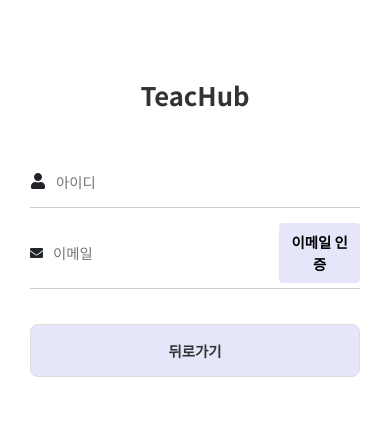
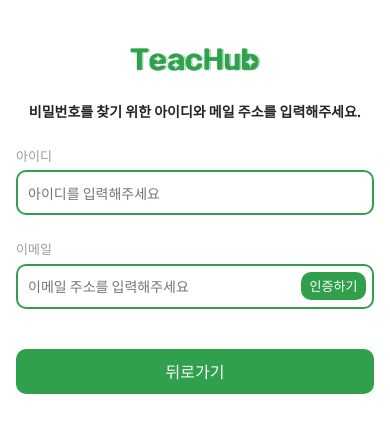
Before and after one commit to KoesJin/Daelim_LeeJaeSeok_TeamProJect, a React (Create React App) app: page /findpassword in a window 390 px wide. Shown: the top 432 px of the page. Built offline with nearby package versions, Linux system fonts and the light colour scheme.

Commit message:
비밀번호 찾기 디자인 변경 완료

```diff
--- a/src/css/LoginPage/FindPassword/FindPassword.module.css
+++ b/src/css/LoginPage/FindPassword/FindPassword.module.css
@@ -1,103 +1,277 @@
-.ScrollContainer {
-    height: 100vh;
+/* 기본 스타일 */
+.container {
+    height: 100vh; /* 변경: height에서 min-height로 */
+    display: flex;
+    flex-direction: column;
+    align-items: center;
+    padding: 3rem;
+    box-sizing: border-box; /* 패딩을 포함하여 크기 계산 */
     overflow-y: auto;
 }
 
-.FindPasswordBody {
-    display: flex;
-    flex-direction: column;
-    justify-content: flex-start;
-    align-items: center;
-    min-height: 100vh;
-    margin: 0;
-    width: 100%;
-    padding-top: 50px;
-    box-sizing: border-box;
+.logo {
+    width: 177px;
+    height: 30px;
+    object-fit: cover;
+    margin-bottom: 30px;
 }
 
-.container {
-    background: #fff;
-    padding: 30px 30px;
-    width: 100%;
-    max-width: 500px;
+.instructionText {
+    font-size: 1.125rem; /* 18px */
+    font-weight: 600;
     text-align: center;
-    box-sizing: border-box;
+    color: #242424;
+    margin-bottom: 40px;
 }
 
-.title {
-    font-size: 1.6rem;
-    margin-bottom: 50px;
-    color: #333;
-    font-weight: bold;
-    text-align: center;
+.backButton,
+.changeButton {
+    width: 100%;
+    max-width: 453px;
+    height: 55px;
+    margin-top: 20px;
+    border-radius: 10px;
+    background-color: #30a04d;
+    color: #fff;
+    font-weight: 500;
+    border: none;
+    cursor: pointer;
+    font-size: 1.25rem; /* 20px */
+    flex-shrink: 0; /* 추가: 요소가 줄어들지 않도록 설정 */
 }
 
 .form {
+    width: 100%;
+    max-width: 453px;
     display: flex;
     flex-direction: column;
-    width: 100%;
+    flex-shrink: 0; /* 추가: 폼이 줄어들지 않도록 설정 */
+}
+
+.formGroup {
     margin-bottom: 20px;
 }
 
-.inputContainer {
-    display: flex;
-    align-items: center;
-    border-bottom: 1px solid #ccc;
-    margin-bottom: 15px;
-    padding-bottom: 5px;
+.label {
+    font-size: 1rem; /* 16px */
+    color: #9d9d9d;
+    margin-bottom: 5px;
 }
 
-.inputContainer svg {
-    margin-right: 10px;
+.inputText,
+.inputTextWithButton {
+    width: 100%;
+    height: 55px;
+    border: 2px solid #30a04d;
+    border-radius: 10px;
+    padding: 0 10px;
+    box-sizing: border-box;
+    font-size: 1rem; /* 16px */
+    flex-shrink: 0; /* 추가 */
 }
 
-.signUpInput {
-    flex: 1;
-    padding: 10px 0;
-    border: none;
-    font-size: 0.9rem;
-    background-color: transparent;
-    color: #333;
-    box-shadow: none;
-    margin-right: 10px; /* 오른쪽 여백 추가 */
-}
-.signUpInput:focus {
-    outline: none;
+.inputWithButton {
+    position: relative;
 }
 
-.button {
-    padding: 15px;
-    background-color: #e6e6fa;
-    border: 1px solid #ddd;
-    border-radius: 8px;
-    font-size: 0.9rem;
-    font-weight: bold;
-    color: #333;
+.verifyButtonInside {
+    position: absolute;
+    top: 10px;
+    right: 10px;
+    width: 80px;
+    height: 35px;
+    border-radius: 10px;
+    background-color: #30a04d;
+    color: #fff;
+    font-size: 0.9375rem; /* 15px */
+    font-weight: 500;
+    border: none;
     cursor: pointer;
-    margin-top: 20px;
-    transition: background-color 0.3s ease;
+    flex-shrink: 0; /* 추가 */
 }
 
-.button:hover {
-    background-color: #d8bfd8;
-}
-.duplicateButton {
-    background-color: #e6e6fa;
-    border: none;
-    padding: 8px 12px;
-    font-size: 0.9rem;
-    font-weight: bold;
-    cursor: pointer;
-    border-radius: 4px;
-    margin-left: 10px; /* 왼쪽 여백 추가 */
-    transition: background-color 0.3s ease;
+.successMessage {
+    color: green;
+    font-size: 1rem; /* 16px */
+    margin-bottom: 20px;
+    flex-shrink: 0; /* 추가 */
 }
 
-.duplicateButton:hover {
-    background-color: #d8bfd8;
+/* 530px 이하 화면용 미디어 쿼리 */
+@media screen and (max-width: 530px) {
+    .container {
+        padding: 3rem 1.5rem;
+    }
+
+    .logo {
+        width: 140px;
+        height: auto;
+    }
+
+    .instructionText {
+        font-size: 1rem; /* 16px */
+        margin-bottom: 30px;
+    }
+
+    .backButton,
+    .changeButton,
+    .form {
+        width: 100%;
+    }
+
+    .backButton,
+    .changeButton {
+        height: 50px;
+        font-size: 1.125rem; /* 18px */
+    }
+
+    .inputText,
+    .inputTextWithButton {
+        height: 50px;
+        padding: 0 80px 0 10px;
+        font-size: 0.9375rem; /* 15px */
+    }
+
+    .verifyButtonInside {
+        width: 70px;
+        height: 30px;
+        top: 10px;
+        right: 10px;
+        font-size: 0.875rem; /* 14px */
+    }
+
+    .label,
+    .successMessage {
+        font-size: 0.875rem; /* 14px */
+    }
 }
 
-.timer {
-    font-size: 0.9rem;
-    color: #333;
+/* 430px 이하 화면용 미디어 쿼리 */
+@media screen and (max-width: 430px) {
+    .container {
+        padding: 3rem 1rem;
+    }
+
+    .logo {
+        width: 130px;
+        height: auto;
+    }
+
+    .instructionText {
+        font-size: 0.875rem; /* 14px */
+        margin-bottom: 20px;
+    }
+
+    .backButton,
+    .changeButton {
+        height: 45px;
+        font-size: 1rem; /* 16px */
+    }
+
+    .inputText,
+    .inputTextWithButton {
+        height: 45px;
+        padding: 0 75px 0 10px;
+        font-size: 0.875rem; /* 14px */
+    }
+
+    .verifyButtonInside {
+        width: 65px;
+        height: 28px;
+        top: 8px;
+        right: 8px;
+        font-size: 0.8125rem; /* 13px */
+    }
+
+    .label,
+    .successMessage {
+        font-size: 0.8125rem; /* 13px */
+    }
 }
+
+/* 365px 이하 화면용 미디어 쿼리 */
+@media screen and (max-width: 365px) {
+    .container {
+        padding: 3rem 0.5rem;
+    }
+
+    .logo {
+        width: 120px;
+        height: auto;
+    }
+
+    .instructionText {
+        font-size: 0.75rem; /* 12px */
+        margin-bottom: 15px;
+    }
+
+    .backButton,
+    .changeButton {
+        height: 40px;
+        font-size: 0.875rem; /* 14px */
+    }
+
+    .inputText,
+    .inputTextWithButton {
+        height: 40px;
+        padding: 0 70px 0 10px;
+        font-size: 0.8125rem; /* 13px */
+    }
+
+    .verifyButtonInside {
+        width: 60px;
+        height: 25px;
+        top: 7.5px;
+        right: 7.5px;
+        font-size: 0.75rem; /* 12px */
+    }
+
+    .label,
+    .successMessage {
+        font-size: 0.75rem; /* 12px */
+    }
+
+    /* 버튼 텍스트가 길 경우 대비 */
+    .verifyButtonInside {
+        word-break: keep-all;
+    }
+}
+
+/* 320px 이하 화면용 추가 미디어 쿼리 */
+@media screen and (max-width: 320px) {
+    .logo {
+        width: 100px;
+        height: auto;
+    }
+
+    .instructionText {
+        font-size: 0.6875rem; /* 11px */
+        margin-bottom: 10px;
+    }
+
+    .backButton,
+    .changeButton {
+        height: 35px;
+        font-size: 0.75rem; /* 12px */
+    }
+
+    .inputText,
+    .inputTextWithButton {
+        height: 35px;
+        padding: 0 65px 0 10px;
+        font-size: 0.75rem; /* 12px */
+    }
+
+    .verifyButtonInside {
+        width: 55px;
+        height: 22px;
+        top: 6.5px;
+        right: 6.5px;
+        font-size: 0.6875rem; /* 11px */
+    }
+
+    .label,
+    .successMessage {
+        font-size: 0.6875rem; /* 11px */
+    }
+}
--- a/src/page/Login/FindPassword/FindPassword.jsx
+++ b/src/page/Login/FindPassword/FindPassword.jsx
@@ -1,10 +1,10 @@
 import React, { useState } from 'react';
 import { useNavigate } from 'react-router-dom';
 import styles from '../../../css/LoginPage/FindPassword/FindPassword.module.css'; // CSS 모듈 import
-import { FaUser, FaEnvelope, FaLock, FaKey } from 'react-icons/fa'; // Font Awesome 아이콘 import
+import MainTitle from '../../../img/TeacHub.png'; // 메인 로고 이미지 import
 
 function FindPassword() {
-    //회원가입 정보
+    // 회원가입 정보
     const [userId, setUserId] = useState('');
     const [userPw, setUserPw] = useState('');
     const [userConPw, setUserConPw] = useState('');
@@ -22,7 +22,7 @@
     // navigate 훅
     const navigate = useNavigate();
 
-    //baseURL 설정
+    // baseURL 설정
     let baseURL = '';
     if (process.env.NODE_ENV === 'development') {
         baseURL = 'http://121.139.20.242:8859';
@@ -39,8 +39,8 @@
         }
 
         try {
-            // 중복 검사 앤드포인트
-            const duplicateTest_response = await fetch(`${baseURL}/api/user/sendEmail`, {
+            // 이메일 인증 요청
+            const response = await fetch(`${baseURL}/api/user/sendEmail`, {
                 method: 'POST',
                 headers: {
                     'Content-Type': 'application/json',
@@ -53,7 +53,7 @@
             });
 
             // 응답 결과 처리
-            const result = await duplicateTest_response.json();
+            const result = await response.json();
             console.log(result);
 
             if (result.status === '200') {
@@ -63,7 +63,7 @@
                 alert(result.message);
             }
         } catch (error) {
-            console.error('Error during username check:', error);
+            console.error('이메일 인증 도중 오류 발생:', error);
             alert('이메일 인증 도중 오류가 발생했습니다.');
         }
     };
@@ -78,8 +78,8 @@
         }
 
         try {
-            // 인증코드 확인 앤드포인트
-            const duplicateTest_response = await fetch(`${baseURL}/api/user/verificationEmailCode`, {
+            // 인증코드 확인 요청
+            const response = await fetch(`${baseURL}/api/user/verificationEmailCode`, {
                 method: 'POST',
                 headers: {
                     'Content-Type': 'application/json',
@@ -93,13 +93,13 @@
             });
 
             // 응답 결과 처리
-            const result = await duplicateTest_response.json();
+            const result = await response.json();
             console.log(result);
 
             if (result.status === '200') {
                 const jwtToken = result.data.accessEmailToken;
 
-                // 'Bearer ' 접두사를 추가하여 JWT 토큰을 로컬 스토리지와 세션 스토리지에 저장
+                // JWT 토큰을 로컬 및 세션 스토리지에 저장
                 const bearerToken = `Bearer ${jwtToken}`;
                 localStorage.setItem('EmailVerAuth', bearerToken);
                 sessionStorage.setItem('EmailVerAuth', bearerToken);
@@ -110,16 +110,16 @@
                 alert(result.message);
             }
         } catch (error) {
-            console.error('Error during username check:', error);
+            console.error('인증코드 인증 도중 오류 발생:', error);
             alert('인증코드 인증 도중 오류가 발생했습니다.');
         }
     };
 
-    // 비밀번호 찾기에서 비밀번호 변경 함수
-    const handleFindPassowrd = async (e) => {
+    // 비밀번호 변경 함수
+    const handleFindPassword = async (e) => {
         e.preventDefault();
 
-        // 비밀번호 유효성 검사 (최소 8자, 영어와 숫자 포함, 한글 미포함)
+        // 비밀번호 유효성 검사
         if (!userPw) {
             alert('새 비밀번호를 입력해 주세요.');
             return;
@@ -143,19 +143,13 @@
             return;
         }
 
-        // 비밀번호와 비밀번호 확인이 일치하는지 확인
+        // 비밀번호 확인
         if (userPw !== userConPw) {
             alert('새 비밀번호와 새 비밀번호 확인이 일치하지 않습니다.');
             return;
         }
 
-        //앤드포인트
         try {
-            let baseURL = '';
-            if (process.env.NODE_ENV === 'development') {
-                baseURL = 'http://121.139.20.242:8859';
-            }
-
             // 이메일 검증 토큰 확인
             const EmailbearerToken = localStorage.getItem('EmailVerAuth') || sessionStorage.getItem('EmailVerAuth');
             if (!EmailbearerToken) {
@@ -163,6 +157,7 @@
                 return;
             }
 
+            // 비밀번호 변경 요청
             const response = await fetch(`${baseURL}/api/user/findPassword`, {
                 method: 'PATCH',
                 headers: {
@@ -192,7 +187,7 @@
         }
     };
 
-    // 엔터 키 입력 막는 함수
+    // 엔터 키 입력 막기
     const handleKeyPress = (e) => {
         if (e.key === 'Enter') {
             e.preventDefault();
@@ -200,99 +195,125 @@
     };
 
     return (
-        <div className={styles.ScrollContainer}>
-            <div className={styles.FindPasswordBody}>
-                <div className={styles.container}>
-                    <h1 className={styles.title}>TeacHub</h1>
-                    <form className={styles.form} onKeyDown={handleKeyPress} onSubmit={handleFindPassowrd}>
-                        <div className={styles.inputContainer}>
-                            <FaUser className={styles.icon} />
+        <div className={styles.container} onKeyDown={handleKeyPress}>
+            {/* 로고 이미지 */}
+            <img src={MainTitle} alt="TeacHub 로고" className={styles.logo} />
+
+            {/* 안내문구 */}
+            <p className={styles.instructionText}>비밀번호를 찾기 위한 아이디와 메일 주소를 입력해주세요.</p>
+
+            <form onSubmit={handleFindPassword} className={styles.form}>
+                {/* 아이디 입력 필드 */}
+                <div className={styles.formGroup}>
+                    <label htmlFor="userId" className={styles.label}>
+                        아이디
+                    </label>
                     <input
                         type="text"
-                                placeholder="아이디"
+                        id="userId"
+                        placeholder="아이디를 입력해주세요"
                         value={userId}
                         onChange={(e) => setUserId(e.target.value)}
-                                className={styles.signUpInput}
+                        className={styles.inputText}
                         maxLength="20"
                         disabled={isEmailVerified}
                     />
                 </div>
-                        <div className={styles.inputContainer}>
-                            <FaEnvelope className={styles.icon} />
+
+                {/* 이메일 입력 필드 */}
+                <div className={styles.formGroup}>
+                    <label htmlFor="email" className={styles.label}>
+                        이메일
+                    </label>
+                    <div className={styles.inputWithButton}>
                         <input
                             type="email"
-                                placeholder="이메일"
+                            id="email"
+                            placeholder="이메일 주소를 입력해주세요"
                             value={userEmail}
                             onChange={(e) => setUserEmail(e.target.value)}
-                                className={styles.signUpInput}
+                            className={styles.inputTextWithButton}
                             maxLength="25"
-                                disabled={isEmailVerified} // 인증 요청 후 비활성화
+                            disabled={isEmailVerified}
                         />
                         {!isEmailVerified && (
-                                <button type="button" className={styles.duplicateButton} onClick={handleCheckuserEmail}>
-                                    이메일 인증
+                            <button type="button" onClick={handleCheckuserEmail} className={styles.verifyButtonInside}>
+                                인증하기
                             </button>
                         )}
+                    </div>
                 </div>
 
                 {/* 인증번호 입력칸 및 인증 버튼 */}
                 {isCodeSent && (
-                            <div className={styles.inputContainer}>
-                                <FaKey className={styles.icon} />
+                    <div className={styles.formGroup}>
+                        <label htmlFor="inputCode" className={styles.label}>
+                            인증번호
+                        </label>
+                        <div className={styles.inputWithButton}>
                             <input
                                 type="text"
+                                id="inputCode"
                                 placeholder="인증번호 입력"
                                 value={inputCode}
                                 onChange={(e) => setInputCode(e.target.value)}
-                                    className={styles.signUpInput}
-                                    disabled={isEmailVerified} // 인증 완료 시 입력 칸도 비활성화 가능
+                                className={styles.inputTextWithButton}
+                                disabled={isEmailVerified}
                             />
                             {!isEmailVerified && (
-                                    <button type="button" className={styles.duplicateButton} onClick={handleVerifyCode}>
+                                <button type="button" onClick={handleVerifyCode} className={styles.verifyButtonInside}>
                                     인증
                                 </button>
                             )}
                         </div>
+                    </div>
                 )}
 
-                        {isEmailVerified && <p>이메일 인증이 완료되었습니다.</p>}
+                {/* 이메일 인증 완료 메시지 */}
+                {isEmailVerified && <p className={styles.successMessage}>이메일 인증이 완료되었습니다.</p>}
 
+                {/* 새 비밀번호 입력 필드 */}
                 {isEmailVerified && (
                     <>
-                                <div className={styles.inputContainer}>
-                                    <FaLock className={styles.icon} />
+                        <div className={styles.formGroup}>
+                            <label htmlFor="userPw" className={styles.label}>
+                                새 비밀번호
+                            </label>
                             <input
                                 type="password"
+                                id="userPw"
                                 placeholder="새 비밀번호"
                                 value={userPw}
                                 onChange={(e) => setUserPw(e.target.value)}
-                                        className={styles.signUpInput}
+                                className={styles.inputText}
                                 maxLength="20"
                             />
                         </div>
-                                <div className={styles.inputContainer}>
-                                    <FaLock className={styles.icon} />
+                        <div className={styles.formGroup}>
+                            <label htmlFor="userConPw" className={styles.label}>
+                                새 비밀번호 확인
+                            </label>
                             <input
                                 type="password"
+                                id="userConPw"
                                 placeholder="새 비밀번호 확인"
                                 value={userConPw}
                                 onChange={(e) => setUserConPw(e.target.value)}
-                                        className={styles.signUpInput}
+                                className={styles.inputText}
                                 maxLength="20"
                             />
-                                </div>
-                                <button type="submit" className={styles.button}>
+                            <button type="submit" className={styles.changeButton}>
                                 변경하기
                             </button>
+                        </div>
                     </>
                 )}
+            </form>
 
-                        <button className={styles.button} onClick={() => navigate('/')}>
+            {/* 뒤로가기 버튼 */}
+            <button type="button" onClick={() => navigate('/')} className={styles.backButton}>
                 뒤로가기
             </button>
-                    </form>
-                </div>
-            </div>
         </div>
     );
 }
```
Lines whose indentation alone changed are shown as unchanged.
